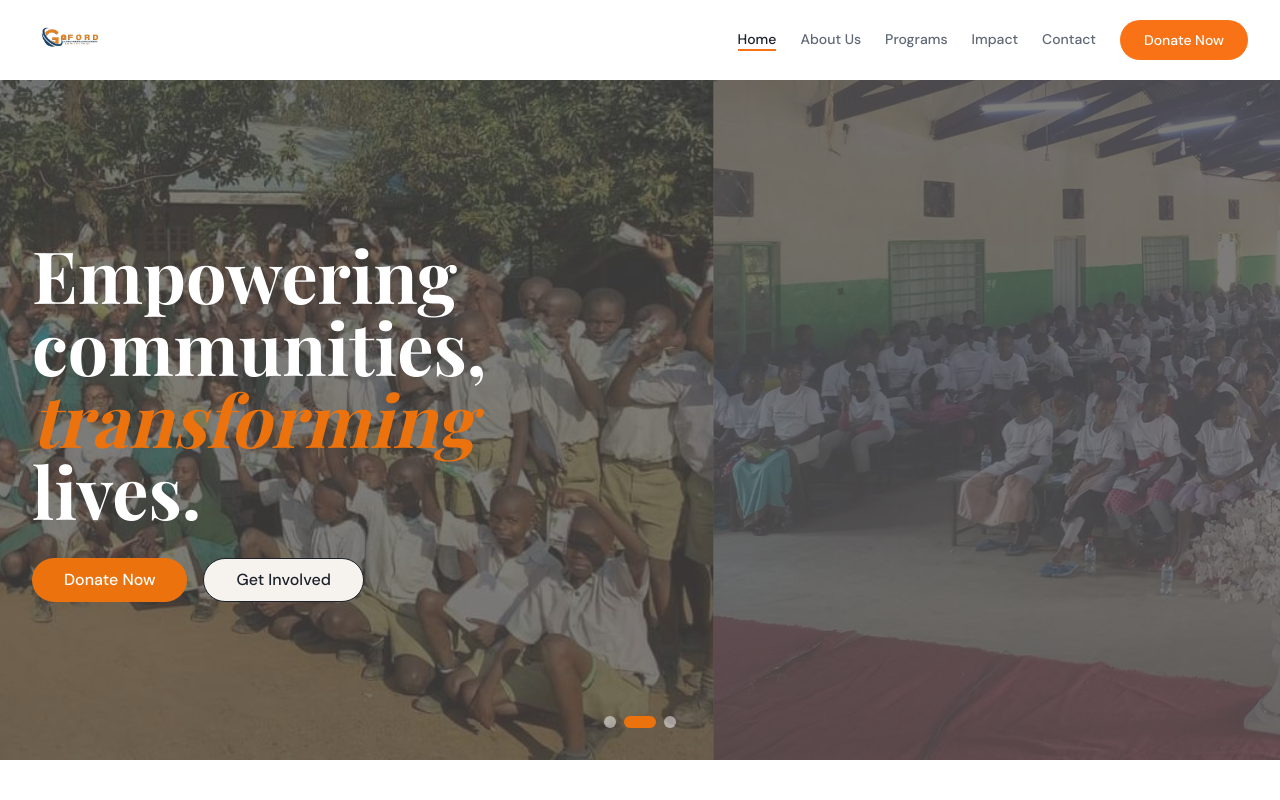
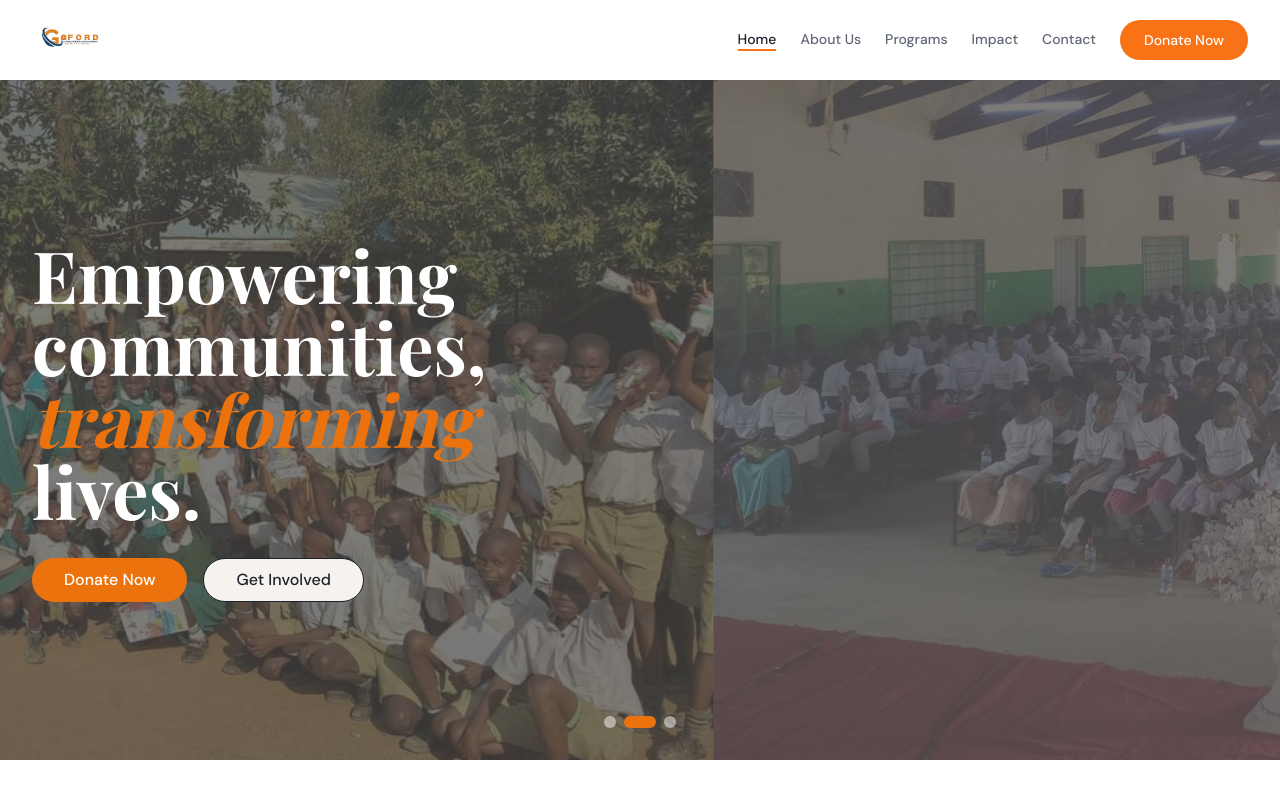
Before and after one commit to JosephOkumu/Gaford, a React (Vite) app in the folder frontend/: page / in a window 1280 px wide. Shown: the top 800 px of the page. Built offline with nearby package versions, Linux system fonts and the light colour scheme; the HTML template or start-up script is replaced by a standard one; a web font is replaced by a local one.

Commit message:
chore: add quality hero image

```diff
--- a/frontend/src/components/HeroSection.tsx
+++ b/frontend/src/components/HeroSection.tsx
@@ -4,7 +4,7 @@ import { Button } from "@/components/ui/button";
 import { useState, useEffect } from "react";
 
 const images = [
-  "/heroimage1.jpg",
+  "/heroimage1.jpeg",
   "/heroimage2.jpg",
   "/heroimage3.jpg",
 ];
```
Also changed, not shown: frontend/public/heroimage1.jpeg (added), frontend/public/heroimage1.jpg (deleted).
